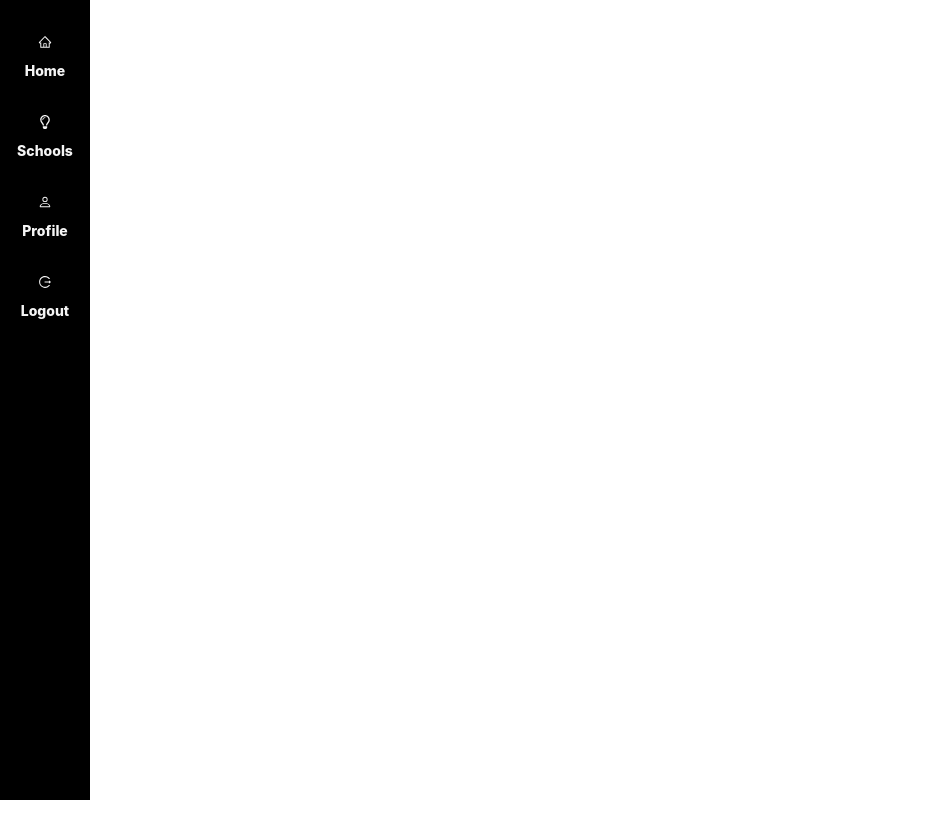
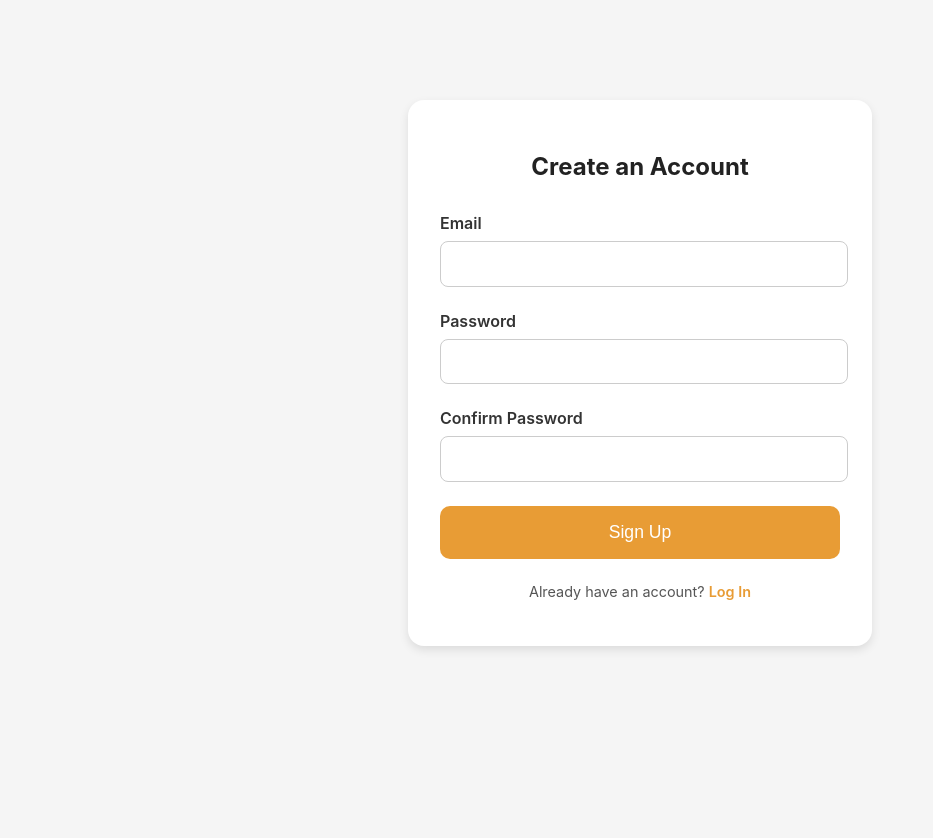
Before and after one commit to bemin-shaker/ReviewMyCourse, a React (Create React App) app in the folder client/: page /#/signup in a window 1280 px wide. Before the commit this address led to /#/login. Shown: the top 838 px of the page, without its empty margins (0-933 px from the left). Before the commit the page ends 800 px from the top, so only its background shows below. Built offline with nearby package versions, Linux system fonts and the light colour scheme.

Commit message:
Create login/signup screens

```diff
--- a/client/src/App.css
+++ b/client/src/App.css
@@ -1,4 +1,9 @@
 .App {
+  background-color: #f5f5f5;
+  min-height: 100vh;
+}
+
+html {
   background-color: #f5f5f5;
 }
 
--- a/client/src/App.js
+++ b/client/src/App.js
@@ -1,5 +1,5 @@
 import "./App.css";
-import { HashRouter, Routes, Route } from "react-router-dom";
+import { HashRouter, Routes, Route, useLocation } from "react-router-dom";
 import Home from "./components/Home";
 import Categories from "./components/Categories";
 import Courses from "./components/Courses";
@@ -7,34 +7,37 @@ import CourseReviews from "./components/CourseReviews";
 import Schools from "./components/Schools";
 import Profile from "./components/Profile";
 import ReviewForm from "./components/ReviewForm";
+import SignUp from "./components/Signup";
+import Login from "./components/Login";
 import Navbar from "./components/Navbar";
+
+function AppContent() {
+  const location = useLocation();
+  const hideNavbar = location.pathname === "/login" || location.pathname === "/signup";
+
+  return (
+    <>
+      {!hideNavbar && <Navbar />}
+      <Routes>
+        <Route path="/" element={<Home />} />
+        <Route path="/schools" element={<Schools />} />
+        <Route path="/schools/:id" element={<Categories />} />
+        <Route path="/schools/:id/categories/:catId" element={<Courses />} />
+        <Route path="/schools/:id/categories/:catId/courses/:courseId" element={<CourseReviews />} />
+        <Route path="/schools/:id/categories/:catId/courses/:courseId/review" element={<ReviewForm />} />
+        <Route path="/profile" element={<Profile />} />
+        <Route path="/signup" element={<SignUp />} />
+        <Route path="/login" element={<Login />} />
+      </Routes>
+    </>
+  );
+}
 
 function App() {
   return (
     <div className="App">
       <HashRouter>
-        <Navbar />
-        <Routes>
-          <Route path="/" element={<Home />} />
-          <Route path="/schools" element={<Schools />} />
-          <Route path="/schools/:id" element={<Categories />} />
-          <Route
-            path={"/schools/:id/categories/:catId"}
-            element={<Courses />}
-          />
-          <Route
-            path="/schools/:id/categories/:catId/courses/:courseId"
-            element={<CourseReviews />}
-          />
-          <Route
-            path="/profile"
-            element={<Profile />}
-          />
-          <Route
-            path="/schools/:id/categories/:catId/courses/:courseId/review"
-            element={<ReviewForm />}
-            />
-        </Routes>
+        <AppContent />
       </HashRouter>
     </div>
   );
--- /dev/null
+++ b/client/src/components/Auth.css
@@ -0,0 +1,71 @@
+.auth-container {
+    background-color: #fff;
+    padding: 2rem;
+    margin: 100px auto;
+    width: 90%;
+    max-width: 400px;
+    box-shadow: 0 4px 10px rgba(0, 0, 0, 0.1);
+    border-radius: 16px;
+    text-align: center;
+  }
+
+  h2 {
+    margin-bottom: 2rem;
+    color: #222;
+  }
+
+  form {
+    display: flex;
+    flex-direction: column;
+    gap: 1.5rem;
+  }
+
+  .input-group {
+    text-align: left;
+  }
+
+  label {
+    display: block;
+    margin-bottom: 0.5rem;
+    font-weight: 600;
+    color: #333;
+  }
+
+  input {
+    width: 95%;
+    padding: 0.8rem;
+    border: 1px solid #ccc;
+    border-radius: 8px;
+    font-size: 1rem;
+  }
+
+  .auth-btn {
+    width: 100%;
+    padding: 1rem;
+    background-color: #e89c35;
+    color: white;
+    font-size: 1.1rem;
+    border: none;
+    border-radius: 10px;
+    cursor: pointer;
+  }
+
+  .auth-btn:hover {
+    background-color: #e2a651;
+  }
+
+  .auth-footer {
+    margin-top: 1.5rem;
+    font-size: 0.9rem;
+    color: #555;
+  }
+
+  .auth-footer a {
+    color: #e89c35;
+    text-decoration: none;
+    font-weight: 600;
+  }
+
+  .auth-footer a:hover {
+    text-decoration: underline;
+  }
--- /dev/null
+++ b/client/src/components/Login.jsx
@@ -0,0 +1,49 @@
+import React, { useState } from "react";
+import { Link, useNavigate } from "react-router-dom";
+import "./Auth.css";
+
+function Login() {
+  const [email, setEmail] = useState("");
+  const [password, setPassword] = useState("");
+
+  const navigate = useNavigate();
+
+  const handleLogin = (e) => {
+    e.preventDefault();
+    console.log("Login", { email, password });
+    // Call your login API here
+    navigate("/");
+  };
+
+  return (
+    <div className="auth-container">
+      <h2>Welcome Back</h2>
+      <form onSubmit={handleLogin}>
+        <div className="input-group">
+          <label>Email</label>
+          <input
+            type="email"
+            value={email}
+            onChange={(e) => setEmail(e.target.value)}
+            required
+          />
+        </div>
+        <div className="input-group">
+          <label>Password</label>
+          <input
+            type="password"
+            value={password}
+            onChange={(e) => setPassword(e.target.value)}
+            required
+          />
+        </div>
+        <button type="submit" className="auth-btn">Log In</button>
+      </form>
+      <p className="auth-footer">
+        Don't have an account? <Link to="/signup">Sign Up</Link>
+      </p>
+    </div>
+  );
+}
+
+export default Login;
--- /dev/null
+++ b/client/src/components/Signup.jsx
@@ -0,0 +1,64 @@
+import React, { useState } from "react";
+import { Link,useNavigate } from "react-router-dom";
+import "./Auth.css";
+
+function SignUp() {
+  const [email, setEmail] = useState("");
+  const [password, setPassword] = useState("");
+  const [confirmPassword, setConfirmPassword] = useState("");
+
+  const navigate = useNavigate();
+
+  const handleSignUp = (e) => {
+    e.preventDefault();
+    if (password !== confirmPassword) {
+      alert("Passwords do not match!");
+      return;
+    }
+    console.log("Sign Up", { email, password });
+
+    // Suppose signup is successful
+    navigate("/"); // Redirect to Home page after signup
+  };
+
+  return (
+    <div className="auth-container">
+      <h2>Create an Account</h2>
+      <form onSubmit={handleSignUp}>
+        <div className="input-group">
+          <label>Email</label>
+          <input
+            type="email"
+            value={email}
+            onChange={(e) => setEmail(e.target.value)}
+            required
+          />
+        </div>
+        <div className="input-group">
+          <label>Password</label>
+          <input
+            type="password"
+            value={password}
+            onChange={(e) => setPassword(e.target.value)}
+            required
+          />
+        </div>
+        <div className="input-group">
+          <label>Confirm Password</label>
+          <input
+            type="password"
+            value={confirmPassword}
+            onChange={(e) => setConfirmPassword(e.target.value)}
+            required
+          />
+        </div>
+        <button type="submit" className="auth-btn">Sign Up</button>
+      </form>
+      <p className="auth-footer">
+        Already have an account? <Link to="/login">Log In</Link>
+      </p>
+    </div>
+  );
+}
+
+export default SignUp;
```
